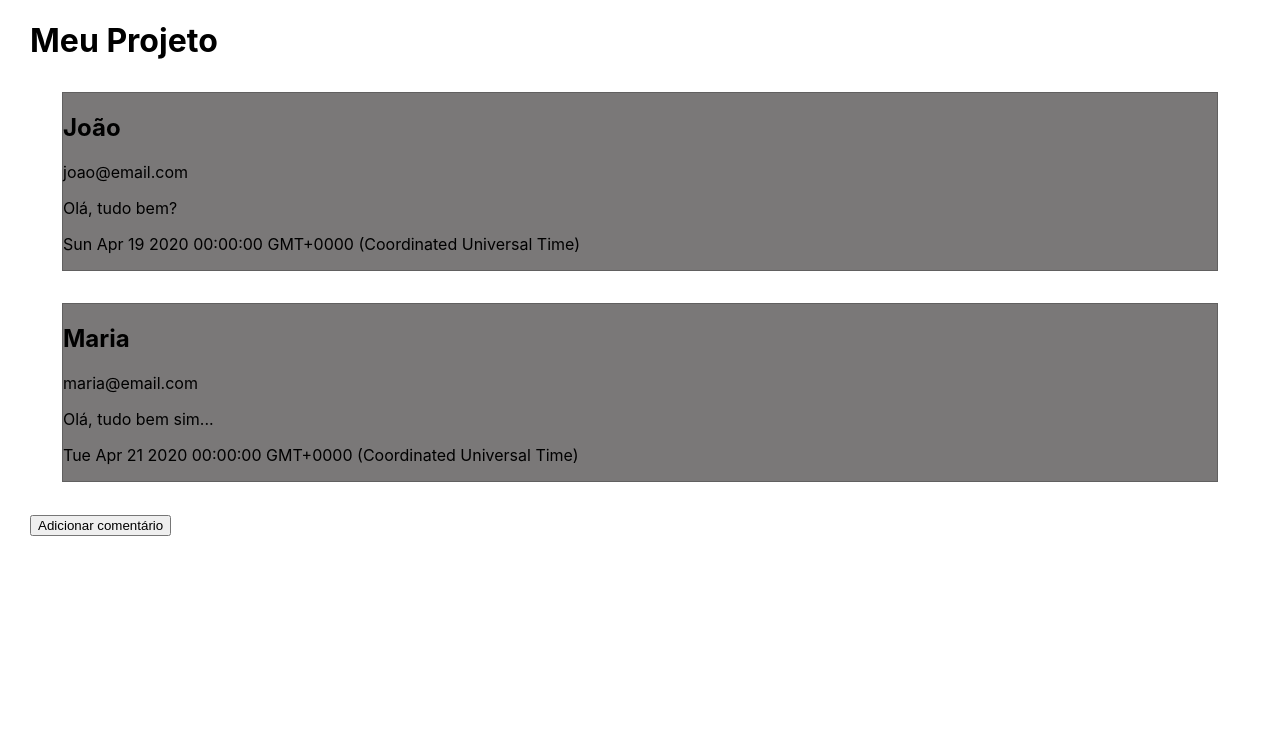
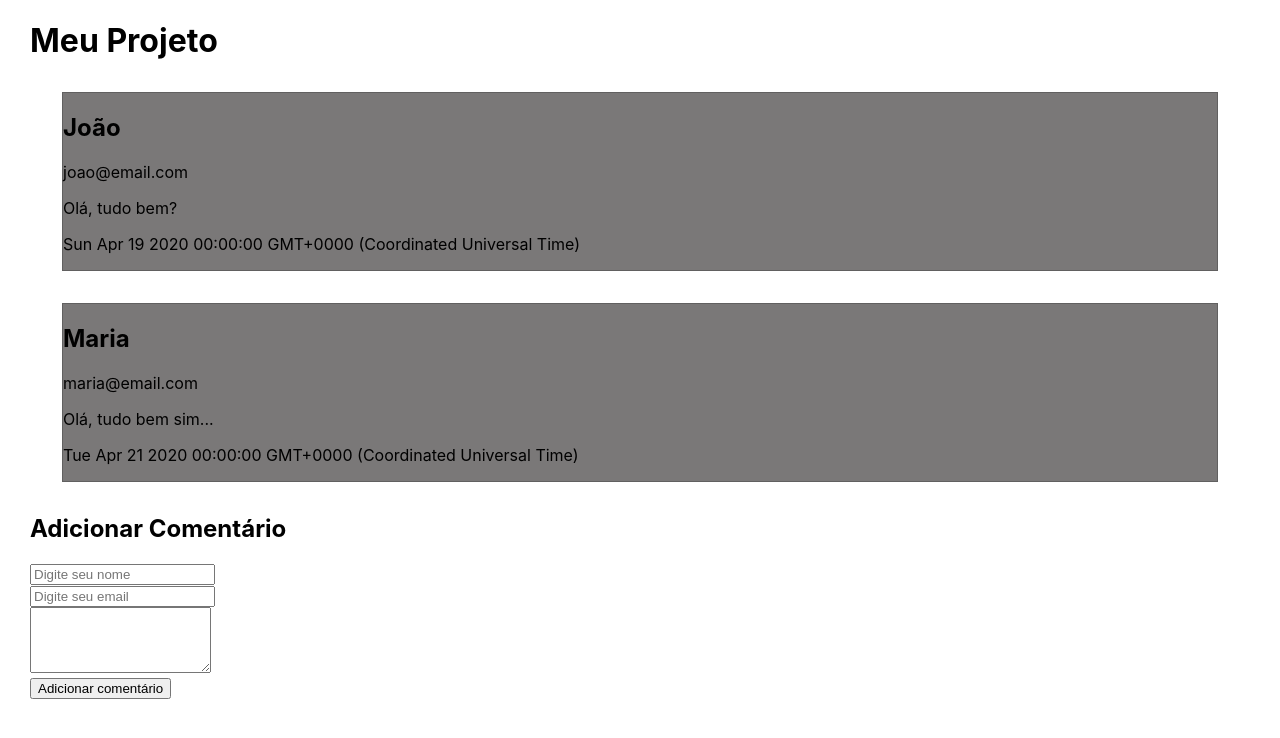
Before and after one commit to portella0803/componentes_react, a React (Create React App) app in the folder react-basico/: page / in a window 1280 px wide. Shown: the top 738 px of the page. Built offline with nearby package versions, Linux system fonts and the light colour scheme.

Commit message:
tratando_de_eventos

```diff
--- a/react-basico/src/App.js
+++ b/react-basico/src/App.js
@@ -22,27 +22,43 @@ class App extends Component {
         data: new Date(2020, 3, 21),
         mensagem: 'Olá, tudo bem sim...'
       }
-    ]
+    ],
+    novoComentario: {
+      nome: '',
+      email: '',
+      mensagem: ''
+    }
   }
 
-  adicionarComentario = () => {
+  adicionarComentario = evento => {
+    evento.preventDefault()
     console.log("Adicionando comentário")
 
-    const novoComentario = {
-      nome: 'Pedro',
-      email: 'pedro@email.com',
-      data: new Date(),
-      mensagem: 'olá pessoal !!!!'
-    }
+    // const novoComentario = {
+    //   nome: 'Pedro',
+    //   email: 'pedro@email.com',
+    //   data: new Date(),
+    //   mensagem: 'olá pessoal !!!!'
+    // }
+    const novoComentario = {...this.state.novoComentario, data: new Date() }
 
     // let lista = this.state.comentarios;
     // lista.push(novoComentario)
     // this.setState({ comentario: lista})
 
     this.setState({
-      comentarios: [ ...this.state.comentarios, novoComentario]
+      comentarios: [ ...this.state.comentarios, novoComentario],
+      novoComentario: {nome:'', email:'', mensagem:''}
     })
   }
+
+  digitacaoDoCampo = evento =>{
+    const valor = evento.target.value
+    const campo = evento.target.name
+
+    this.setState({novoComentario: {...this.state.novoComentario, [campo]: valor}})
+  }
+
 
 
   render(){
@@ -60,7 +76,30 @@ class App extends Component {
         </Comentario>
       ))}
 
-      <button onClick={this.adicionarComentario}>Adicionar comentário</button>
+      <form method='post' onSubmit={this.adicionarComentario}>
+        <h2>Adicionar Comentário</h2>
+        <div>
+          <input type="text"
+          name="nome"
+          value={this.state.novoComentario.nome}
+          onChange={this.digitacaoDoCampo}
+          placeholder="Digite seu nome"></input>
+        </div>
+        <div>
+          <input type="email"
+          name="email"
+          value={this.state.novoComentario.email}
+          onChange={this.digitacaoDoCampo}
+          placeholder="Digite seu email"></input>
+        </div>
+        <div>
+          <textarea name="mensagem"
+          value={this.state.novoComentario.mensagem}
+          onChange={this.digitacaoDoCampo}
+          rows="4" />
+        </div>
+        <button type='submit'>Adicionar comentário</button>
+      </form>
       </div>
     );
   }
```
